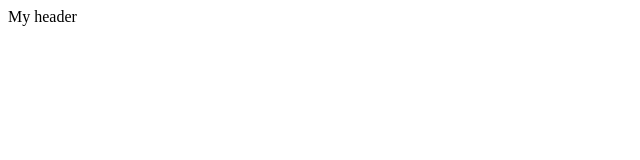
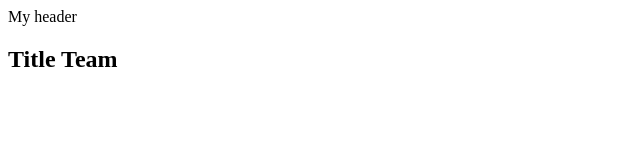
Before and after one commit to SergeyKorobka/blended-team-127-14, a plain HTML site: page index.html in a window 1280 px wide. Shown: the whole page, without its empty margins (0-640 px from the left). Drawn offline with Linux system fonts and the light colour scheme.

Commit message:
add team

```diff
--- a/index.html
+++ b/index.html
@@ -9,5 +9,8 @@
     <header>
       <div class="container">My header</div>
     </header>
+    <main>
+      <section class="team"><h2>Title Team</h2></section>
+    </main>
   </body>
 </html>
```
